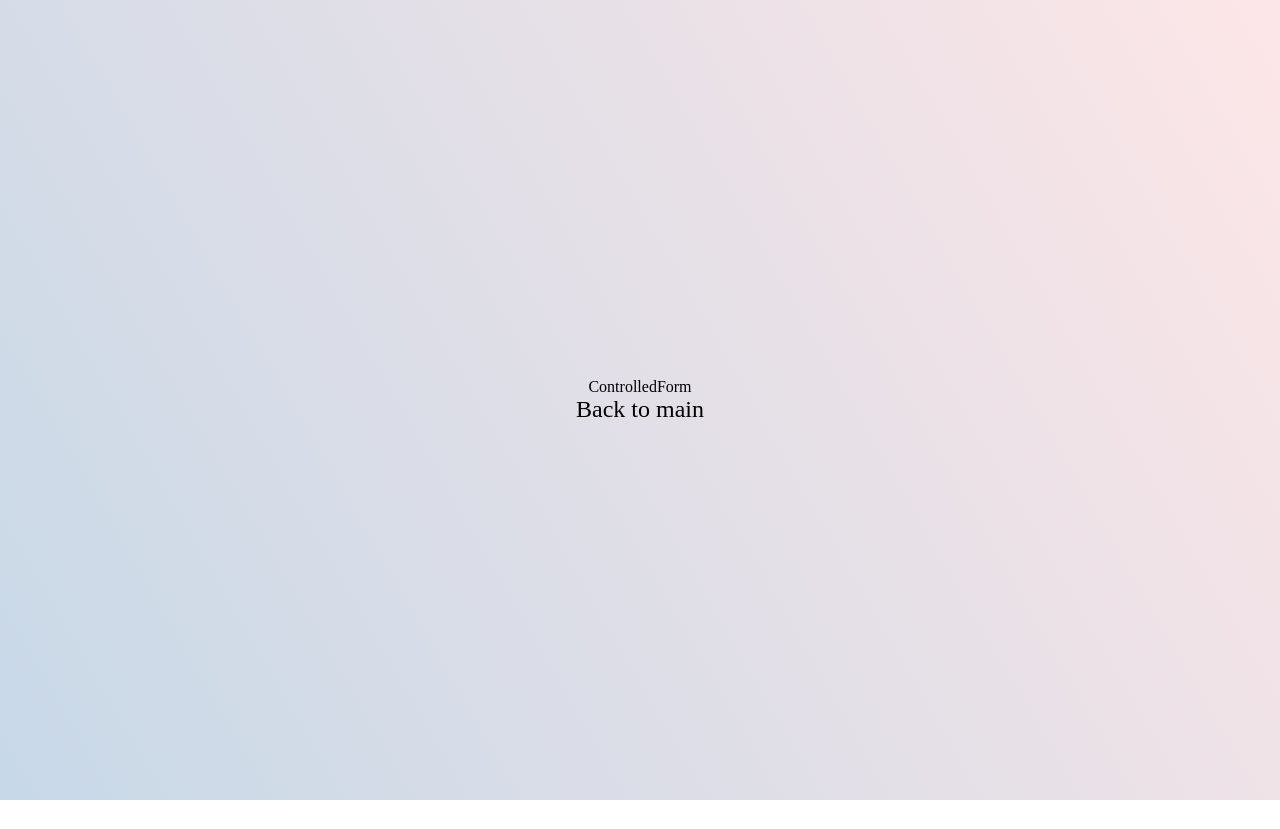
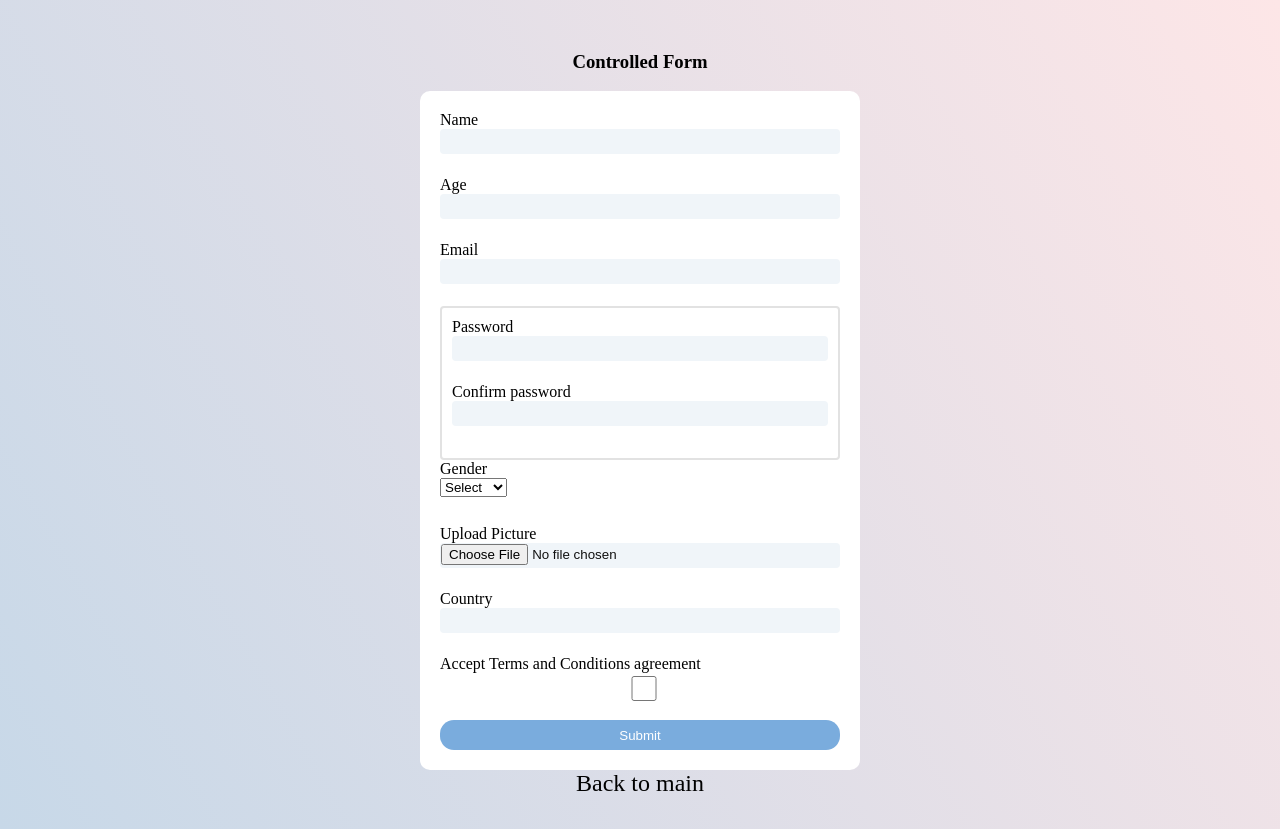
Before and after one commit to alekseng/REACT2025Q1, a React (Vite) app: page /controlled-form in a window 1280 px wide. Before the commit the page ends 800 px from the top, so only its background shows below. Built offline with nearby package versions, Linux system fonts and the light colour scheme.

Commit message:
feat: add react-hook-form and controlled form

```diff
--- a/package.json
+++ b/package.json
@@ -12,10 +12,12 @@
     "prepare": "husky"
   },
   "dependencies": {
+    "@hookform/resolvers": "^4.1.3",
     "@reduxjs/toolkit": "^2.6.1",
     "@types/react-redux": "^7.1.34",
     "react": "^19.0.0",
     "react-dom": "^19.0.0",
+    "react-hook-form": "^7.54.2",
     "react-redux": "^9.2.0",
     "react-router-dom": "^7.3.0",
     "yup": "^1.6.1"
--- a/src/features/Cards/ui/Cards.module.scss
+++ b/src/features/Cards/ui/Cards.module.scss
@@ -2,6 +2,8 @@
   display: flex;
   flex-direction: column-reverse;
   gap: 10px;
+  overflow-y: auto;
+  max-height: 506px;
 }
 
 .card {
--- a/src/features/ControlledForm/ui/ControlledForm.module.scss
+++ b/src/features/ControlledForm/ui/ControlledForm.module.scss
@@ -7,3 +7,54 @@
     color: #097c00;
   }
 }
+
+.form {
+  display: flex;
+  flex-direction: column;
+  background: #fff;
+  border-radius: 10px;
+  width: 400px;
+  padding: 20px;
+}
+
+.item {
+  display: flex;
+  flex-direction: column;
+  align-items: flex-start;
+  min-height: 65px;
+}
+
+.error {
+  margin: 0;
+  color: #870000;
+}
+
+.input {
+  box-sizing: border-box;
+  width: 100%;
+  height: 25px;
+  border: 1px solid rgba(0, 0, 0, 0);
+  border-radius: 4px;
+  color: #111111;
+  background-color: #f0f5f9;
+}
+
+.passwords {
+  border: 2px solid #e2e2e2;
+  border-radius: 4px;
+  padding: 10px;
+}
+
+.btn {
+  color: #ffffff !important;
+  background-color: #496885;
+  height: 30px;
+  border: none;
+  border-radius: 14px;
+  cursor: pointer;
+
+  &:disabled {
+    cursor: not-allowed;
+    background-color: #7aacdd;
+  }
+}
--- a/src/features/ControlledForm/ui/ControlledForm.tsx
+++ b/src/features/ControlledForm/ui/ControlledForm.tsx
@@ -1,10 +1,177 @@
 import cls from './ControlledForm.module.scss';
-import { Link } from 'react-router-dom';
+import { Link, useNavigate } from 'react-router-dom';
+import { useForm } from 'react-hook-form';
+import { countryList } from '../../../shared/constants/countries.ts';
+import { useDispatch } from 'react-redux';
+import { AppDispatch } from '../../../app/providers/StoreProvider/config/store.ts';
+import { Form, formActions } from '../../../shared/model/formSlice.ts';
+import { formSchema } from '../../../shared/lib/validation/formSchema.ts';
+import { convertImageToBase64 } from '../../../shared/lib/file/convertImageToBase64.ts';
+import { yupResolver } from '@hookform/resolvers/yup';
+
+type formData = Omit<Form, 'picture'> & {
+  picture: FileList;
+  confirmPassword: string;
+};
 
 export const ControlledForm = () => {
+  const {
+    register,
+    handleSubmit,
+    formState: { errors, isValid },
+  } = useForm<formData>({
+    resolver: yupResolver(formSchema),
+    mode: 'onChange',
+  });
+  const dispatch = useDispatch<AppDispatch>();
+  const navigate = useNavigate();
+
+  const handleSubmitForm = async (data: formData) => {
+    const img = await convertImageToBase64(data.picture[0]);
+
+    dispatch(
+      formActions.addForm({
+        name: data.name,
+        age: data.age,
+        email: data.email,
+        password: data.password,
+        gender: data.gender,
+        picture: img,
+        country: data.country,
+        terms: data.terms,
+      })
+    );
+
+    navigate({
+      pathname: '/',
+    });
+  };
+
   return (
     <>
-      <div className={cls.ControlledForm}>ControlledForm</div>
+      <h3>Controlled Form</h3>
+      <form className={cls.form} onSubmit={handleSubmit(handleSubmitForm)}>
+        <div className={cls.item}>
+          <label htmlFor="name">Name</label>
+          <input
+            className={cls.input}
+            type="text"
+            id="name"
+            {...register('name')}
+          />
+          {errors.name && <p className={cls.error}>{errors.name.message}</p>}
+        </div>
+
+        <div className={cls.item}>
+          <label htmlFor="age">Age</label>
+          <input
+            className={cls.input}
+            type="number"
+            {...register('age')}
+            id="age"
+          />
+          {errors.age && <p className={cls.error}>{errors.age.message}</p>}
+        </div>
+
+        <div className={cls.item}>
+          <label htmlFor="email">Email</label>
+          <input
+            className={cls.input}
+            type="email"
+            id="email"
+            {...register('email')}
+          />
+          {errors.email && <p className={cls.error}>{errors.email.message}</p>}
+        </div>
+
+        <div className={cls.passwords}>
+          <div className={cls.item}>
+            <label htmlFor="password">Password</label>
+            <input
+              className={cls.input}
+              type="password"
+              id="password"
+              {...register('password')}
+            />
+            {errors.password && (
+              <p className={cls.error}>{errors.password.message}</p>
+            )}
+          </div>
+
+          <div className={cls.item}>
+            <label htmlFor="confirmPassword">Confirm password</label>
+            <input
+              className={cls.input}
+              type="password"
+              id="confirmPassword"
+              {...register('confirmPassword')}
+            />
+            {errors.confirmPassword && (
+              <p className={cls.error}>{errors.confirmPassword.message}</p>
+            )}
+          </div>
+        </div>
+
+        <div className={cls.item}>
+          <label htmlFor="gender">Gender</label>
+          <select id="gender" {...register('gender')}>
+            <option value="">Select</option>
+            <option value="male">Male</option>
+            <option value="female">Female</option>
+          </select>
+          {errors.gender && (
+            <p className={cls.error}>{errors.gender.message}</p>
+          )}
+        </div>
+
+        <div className={cls.item}>
+          <label htmlFor="picture">Upload Picture</label>
+          <input
+            className={cls.input}
+            type="file"
+            id="picture"
+            {...register('picture')}
+          />
+          {errors.picture && (
+            <p className={cls.error}>{errors.picture.message}</p>
+          )}
+        </div>
+
+        <div className={cls.item}>
+          <label htmlFor="country">Country</label>
+          <input
+            className={cls.input}
+            type="text"
+            id="country"
+            {...register('country')}
+            list="country-list"
+            autoComplete="country-name"
+          />
+          <datalist className={cls['country-list']} id="country-list">
+            {countryList.map((country) => (
+              <option key={country} value={country} />
+            ))}
+          </datalist>
+          {errors.country && (
+            <p className={cls.error}>{errors.country.message}</p>
+          )}
+        </div>
+
+        <div className={cls.item}>
+          <label htmlFor="terms">Accept Terms and Conditions agreement</label>
+          <input
+            className={cls.input}
+            type="checkbox"
+            id="terms"
+            {...register('terms')}
+          />
+          {errors.terms && <p className={cls.error}>{errors.terms.message}</p>}
+        </div>
+
+        <button className={cls.btn} type="submit" disabled={!isValid}>
+          Submit
+        </button>
+      </form>
       <Link className={cls.link} to="/">
         Back to main
       </Link>
```
Also changed, not shown: src/shared/model/formSlice.ts (+8 -8 lines), 1 other file (tests, documents, lock files or other folders).
